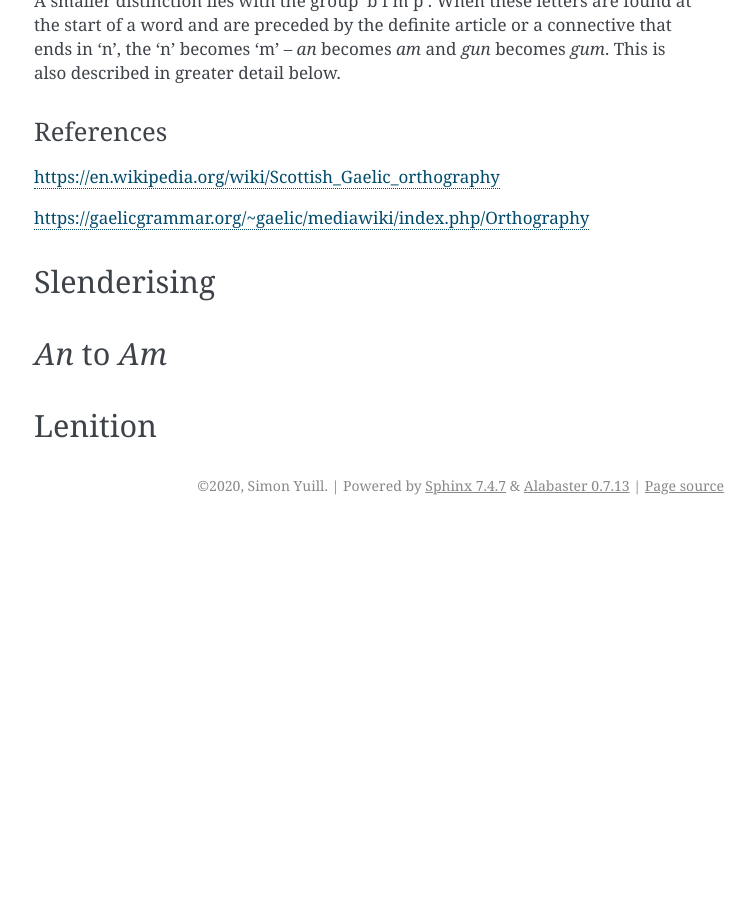
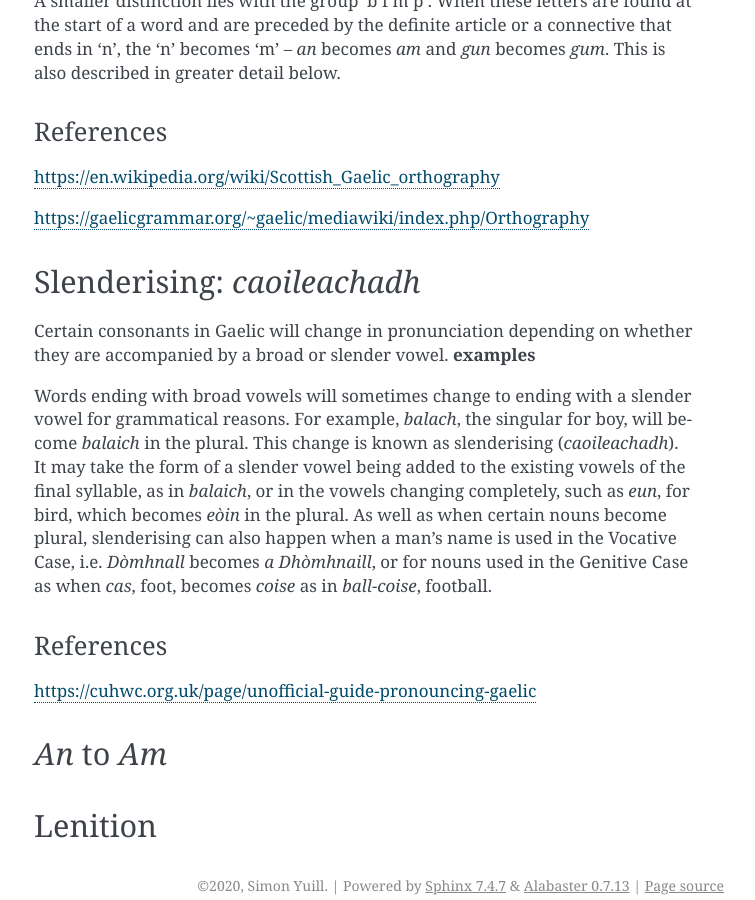
Before and after one commit to ComputationalGaelic/GaelicDiagrams, a Sphinx documentation site: the page built from docs/spelling.rst, in a window 1280 px wide and 900 px high, scrolled down 2035 px. Shown: the whole window, without its empty margins (386-1141 px from the left). Built offline with Sphinx 7.4.7, drawn with Linux system fonts in a browser that asks for light colours; before the commit the page ends 2560 px from its top, so only the background shows below that; some of the changed text lies outside the part shown.

Commit message:
slenderising

```diff
--- a/docs/spelling.rst
+++ b/docs/spelling.rst
@@ -97,10 +97,20 @@ https://en.wikipedia.org/wiki/Scottish_Gaelic_orthography
 https://gaelicgrammar.org/~gaelic/mediawiki/index.php/Orthography
 
 
-Slenderising
-------------
+Slenderising: *caoileachadh*
+----------------------------
 
 .. index:: slenderising
+
+Certain consonants in Gaelic will change in pronunciation depending on whether they are accompanied by a broad or slender vowel. **examples**
+
+Words ending with broad vowels will sometimes change to ending with a slender vowel for grammatical reasons. For example, *balach*, the singular for boy, will become *balaich* in the plural. This change is known as slenderising (*caoileachadh*). It may take the form of a slender vowel being added to the existing vowels of the final syllable, as in *balaich*, or in the vowels changing completely, such as *eun*, for bird, which becomes *eòin* in the plural. As well as when certain nouns become plural, slenderising can also happen when a man’s name is used in the Vocative Case, i.e. *Dòmhnall* becomes *a Dhòmhnaill*, or for nouns used in the Genitive Case as when *cas*, foot, becomes *coise* as in *ball-coise*, football.
+
+
+References
+++++++++++
+
+https://cuhwc.org.uk/page/unofficial-guide-pronouncing-gaelic
 
 
 *An* to *Am*
```
